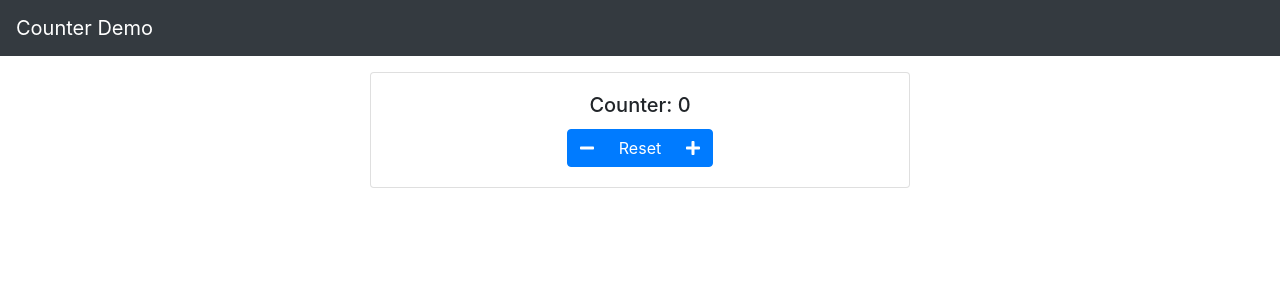
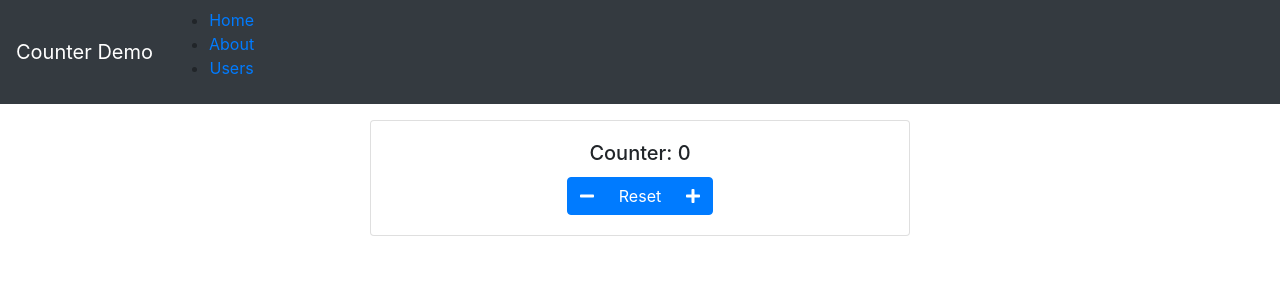
Before and after one commit to Selino/react-click-redux-demo, a React (Create React App) app: page /counter in a window 1280 px wide. Shown: the top 300 px of the page. Built offline with nearby package versions, Linux system fonts and the light colour scheme.

Commit message:
Separated nav and counter into components

```diff
--- a/package.json
+++ b/package.json
@@ -15,6 +15,8 @@
     "react-bootstrap": "^1.0.0-beta.16",
     "react-dom": "^16.12.0",
     "react-redux": "^7.1.0-rc.1",
+    "react-router": "^5.1.2",
+    "react-router-dom": "^5.1.2",
     "react-scripts": "3.3.1",
     "redux": "^4.0.0-rc.1"
   },
--- a/src/App.js
+++ b/src/App.js
@@ -1,44 +1,16 @@
 import React from "react"
+import { BrowserRouter as Router, Switch, Route, Link } from "react-router-dom"
 import "./App.css"
-import { useSelector, useDispatch } from "react-redux"
-import { faPlus, faMinus } from "@fortawesome/free-solid-svg-icons"
-import { FontAwesomeIcon } from "@fortawesome/react-fontawesome"
-import Button from "react-bootstrap/Button"
-import { ButtonGroup, Container, Row, Col, Card, Navbar } from "react-bootstrap"
+import GlobalNav from "./components/GlobalNav"
+import Counter from "./components/Counter"
 
 function App() {
-  const counter = useSelector(state => state.counter)
-  const dispatch = useDispatch()
-
   return (
     <div className='App'>
-      <Navbar bg='dark' variant='dark'>
-        <Navbar.Brand>Counter Demo</Navbar.Brand>
-      </Navbar>
-      <Container>
-        <Row>
-          <Col>&nbsp;</Col>
-          <Col xs={6}>
-            <Card style={{ marginTop: "1rem" }}>
-              <Card.Body>
-                <Card.Title>Counter: {counter}</Card.Title>
-                <ButtonGroup aria-label='controls'>
-                  <Button onClick={() => dispatch({ type: "DECREMENT" })}>
-                    <FontAwesomeIcon icon={faMinus} />
-                  </Button>
-                  <Button onClick={() => dispatch({ type: "RESET" })}>
-                    Reset
-                  </Button>
-                  <Button onClick={() => dispatch({ type: "INCREMENT" })}>
-                    <FontAwesomeIcon icon={faPlus} />
-                  </Button>
-                </ButtonGroup>
-              </Card.Body>
-            </Card>
-          </Col>
-          <Col>&nbsp;</Col>
-        </Row>
-      </Container>
+      <Router>
+        <GlobalNav />
+        <Counter />
+      </Router>
     </div>
   )
 }
--- /dev/null
+++ b/src/components/Counter.js
@@ -0,0 +1,38 @@
+import React from "react"
+import { useSelector, useDispatch } from "react-redux"
+import { faPlus, faMinus } from "@fortawesome/free-solid-svg-icons"
+import { FontAwesomeIcon } from "@fortawesome/react-fontawesome"
+import { Button, ButtonGroup, Container, Row, Col, Card } from "react-bootstrap"
+
+function Counter() {
+  const counter = useSelector(state => state.counter)
+  const dispatch = useDispatch()
+  return (
+    <Container>
+      <Row>
+        <Col>&nbsp;</Col>
+        <Col xs={6}>
+          <Card style={{ marginTop: "1rem" }}>
+            <Card.Body>
+              <Card.Title>Counter: {counter}</Card.Title>
+              <ButtonGroup aria-label='controls'>
+                <Button onClick={() => dispatch({ type: "DECREMENT" })}>
+                  <FontAwesomeIcon icon={faMinus} />
+                </Button>
+                <Button onClick={() => dispatch({ type: "RESET" })}>
+                  Reset
+                </Button>
+                <Button onClick={() => dispatch({ type: "INCREMENT" })}>
+                  <FontAwesomeIcon icon={faPlus} />
+                </Button>
+              </ButtonGroup>
+            </Card.Body>
+          </Card>
+        </Col>
+        <Col>&nbsp;</Col>
+      </Row>
+    </Container>
+  )
+}
+
+export default Counter
--- /dev/null
+++ b/src/components/GlobalNav.js
@@ -0,0 +1,26 @@
+import React from "react"
+import { Link } from "react-router-dom"
+import { Navbar } from "react-bootstrap"
+
+function GlobalNav() {
+  return (
+    <Navbar bg='dark' variant='dark'>
+      <Navbar.Brand>Counter Demo</Navbar.Brand>
+      <nav>
+        <ul>
+          <li>
+            <Link to='/'>Home</Link>
+          </li>
+          <li>
+            <Link to='/about'>About</Link>
+          </li>
+          <li>
+            <Link to='/users'>Users</Link>
+          </li>
+        </ul>
+      </nav>
+    </Navbar>
+  )
+}
+
+export default GlobalNav
```
Also changed, not shown: 1 other file (tests, documents, lock files or other folders).
